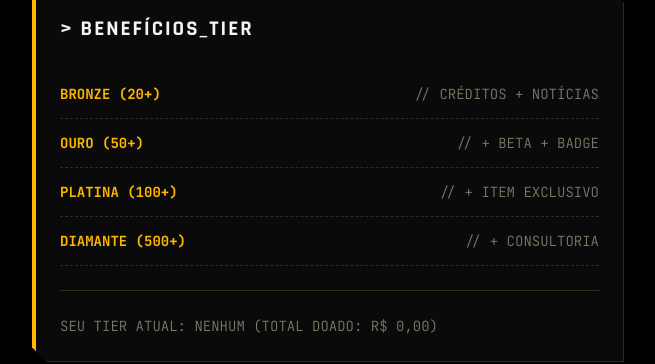
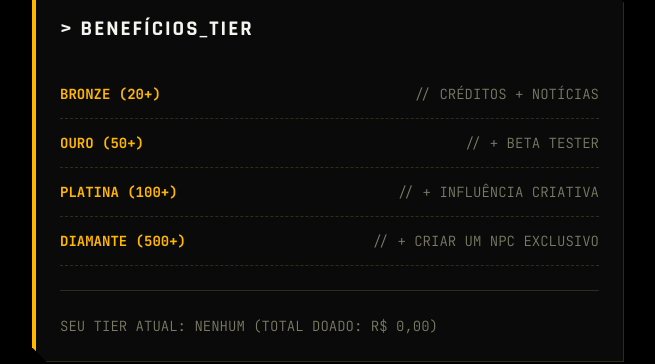
Before and after one commit to daniel2505slucena-create/AnavoydStudioDonation, a plain HTML site: page index.html in a window 1280 px wide. Shown: the part 1192-1556 px from the top of the page, without its empty margins (0-655 px from the left). Drawn offline with Linux system fonts and the light colour scheme; no server answers.

Commit message:
Update index.html

```diff
--- a/index.html
+++ b/index.html
@@ -116,9 +116,9 @@ Acreditamos que um jogo marcante não depende apenas de gráficos, mas de sistem
                         <h2 class="panel-title">> BENEFÍCIOS_TIER</h2>
                         <div class="tier-list">
                             <div class="tier-item"><span class="tier-name">BRONZE (20+)</span> <span class="tier-desc">// CRÉDITOS + NOTÍCIAS</span></div>
-                            <div class="tier-item"><span class="tier-name">OURO (50+)</span> <span class="tier-desc">// + BETA + BADGE</span></div>
-                            <div class="tier-item"><span class="tier-name">PLATINA (100+)</span> <span class="tier-desc">// + ITEM EXCLUSIVO</span></div>
-                            <div class="tier-item"><span class="tier-name">DIAMANTE (500+)</span> <span class="tier-desc">// + CONSULTORIA</span></div>
+                            <div class="tier-item"><span class="tier-name">OURO (50+)</span> <span class="tier-desc">// + BETA TESTER</span></div>
+                            <div class="tier-item"><span class="tier-name">PLATINA (100+)</span> <span class="tier-desc">// + INFLUÊNCIA CRIATIVA </span></div>
+                            <div class="tier-item"><span class="tier-name">DIAMANTE (500+)</span> <span class="tier-desc">// + CRIAR UM NPC EXCLUSIVO</span></div>
                         </div>
                         <div id="currentTier" class="tier-status">SEU TIER ATUAL: <span class="status-null">NENHUM</span> (TOTAL DOADO: R$ 0,00)</div>
                     </div>
```
